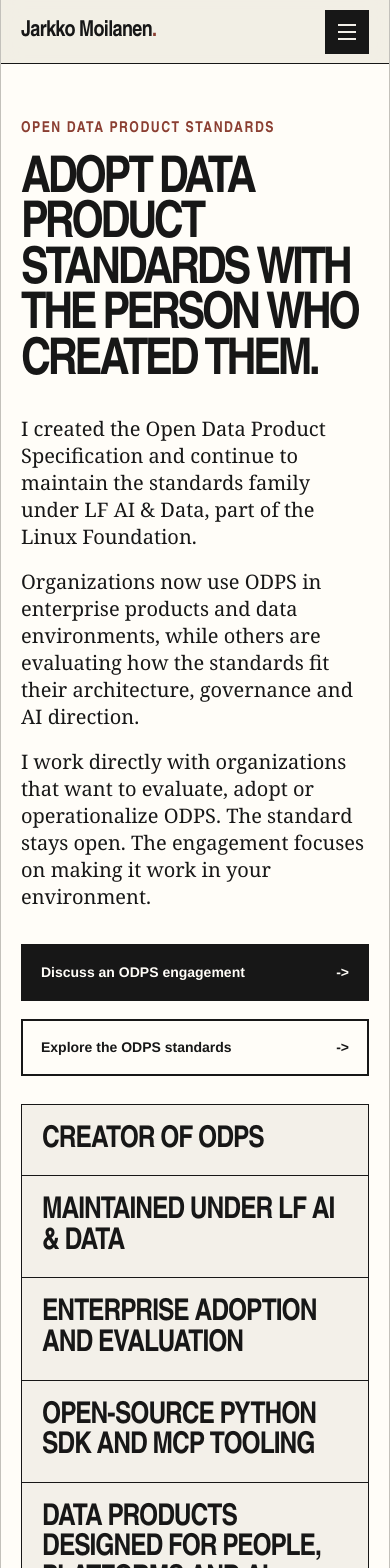
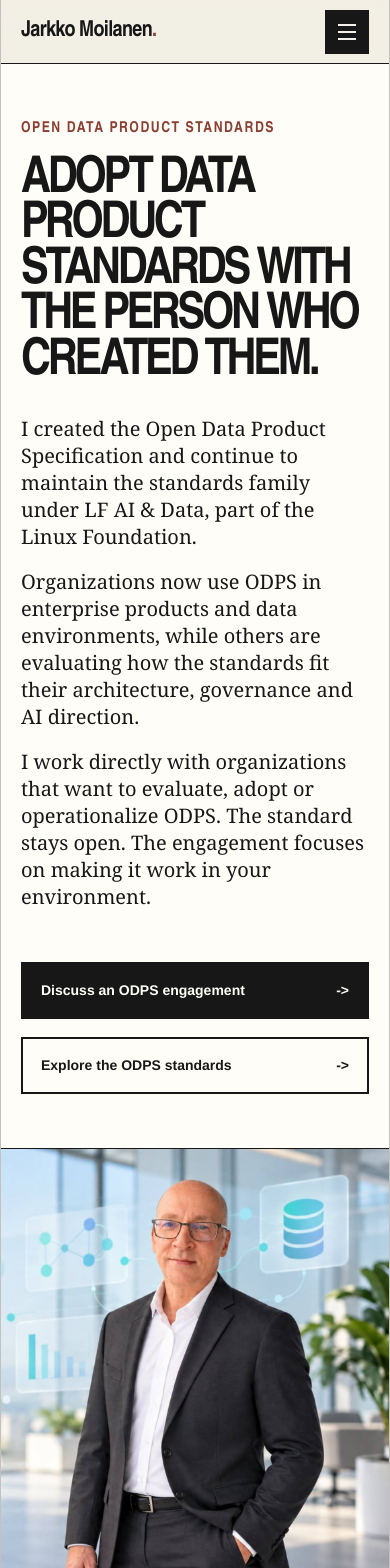
Before and after one commit to kyyberi/jarkko, a Next.js app: page /services/odps in a window 390 px wide. Shown: the top 1568 px of the page. Built offline with nearby package versions, Linux system fonts and the light colour scheme.

Commit message:
Align ODPS hero image treatment

```diff
--- a/app/globals.css
+++ b/app/globals.css
@@ -796,19 +796,32 @@ h1 {
 }
 
 .service-hero {
-  display: grid;
-  grid-template-columns: minmax(0, 1fr) minmax(300px, 0.46fr);
-  gap: clamp(28px, 5vw, 76px);
-  align-items: stretch;
-  padding: 76px var(--pad);
+  position: relative;
+  display: grid;
+  grid-template-columns: 1fr;
+  min-height: 720px;
+  overflow: hidden;
   border-bottom: 1px solid var(--ink);
   background: var(--white);
+}
+
+.service-hero-copy {
+  position: relative;
+  z-index: 2;
+  display: flex;
+  flex-direction: column;
+  justify-content: center;
+  width: min(68%, 980px);
+  min-height: 720px;
+  padding: clamp(48px, 5.4vw, 82px) clamp(64px, 5vw, 92px) 56px var(--pad);
+  background: var(--white);
+  clip-path: polygon(0 0, 100% 0, 88% 100%, 0 100%);
 }
 
 .service-hero h1 {
   max-width: 1020px;
   margin: 18px 0 28px;
-  font-size: clamp(50px, 6.5vw, 92px);
+  font-size: clamp(46px, 5.7vw, 82px);
 }
 
 .service-hero p {
@@ -826,11 +839,33 @@ h1 {
   margin-top: 34px;
 }
 
+.service-hero-image {
+  position: absolute;
+  inset: 0 0 0 auto;
+  z-index: 1;
+  width: 52%;
+  min-height: 720px;
+  margin: 0;
+  overflow: hidden;
+  border: 0;
+  background: #d7d0c5;
+}
+
+.service-hero-image img {
+  display: block;
+  width: 100%;
+  height: 100%;
+  min-height: 720px;
+  object-fit: cover;
+  object-position: 50% 38%;
+}
+
 .service-proof-strip {
   display: grid;
-  align-content: stretch;
+  grid-template-columns: repeat(5, minmax(0, 1fr));
   border-top: 1px solid var(--ink);
   border-left: 1px solid var(--ink);
+  border-bottom: 1px solid var(--ink);
   background: var(--paper);
 }
 
@@ -840,7 +875,6 @@ h1 {
   min-height: 82px;
   padding: 20px 24px;
   border-right: 1px solid var(--ink);
-  border-bottom: 1px solid var(--ink);
   color: var(--ink);
   font-family: var(--display);
   font-size: clamp(23px, 2.2vw, 31px);
@@ -2846,11 +2880,30 @@ h1 {
   }
 
   .service-hero {
-    padding-block: 54px;
+    min-height: auto;
   }
 
   .service-hero h1 {
     font-size: clamp(46px, 13vw, 68px);
+  }
+
+  .service-hero-copy {
+    width: 100%;
+    min-height: auto;
+    padding: 54px var(--pad);
+    border-bottom: 1px solid var(--ink);
+    clip-path: none;
+  }
+
+  .service-hero-image {
+    position: relative;
+    width: 100%;
+    min-height: 430px;
+  }
+
+  .service-hero-image img {
+    min-height: 430px;
+    object-position: 50% 34%;
   }
 
   .service-hero-actions,
--- a/app/services/odps/page.tsx
+++ b/app/services/odps/page.tsx
@@ -1,5 +1,5 @@
 import type { Metadata } from "next";
-import { Arrow, PageShell, sitePath } from "../../site";
+import { Arrow, PageShell, publicAssetPath, sitePath } from "../../site";
 import { canonicalPath, DEFAULT_OG_IMAGE, DEFAULT_OG_IMAGE_ALT } from "../../seo";
 
 const calendlyBookingUrl = "https://calendly.com/work-jarkkomoilanen/30min";
@@ -138,7 +138,7 @@ export default function OdpsServicesPage() {
   return (
     <PageShell>
       <section className="service-hero odps-service-hero">
-        <div>
+        <div className="service-hero-copy">
           <div className="section-kicker">Open Data Product Standards</div>
           <h1>Adopt data product standards with the person who created them.</h1>
           <p>
@@ -165,11 +165,18 @@ export default function OdpsServicesPage() {
             </a>
           </div>
         </div>
-        <aside className="service-proof-strip" aria-label="ODPS proof">
-          {proofItems.map((item) => (
-            <span key={item}>{item}</span>
-          ))}
-        </aside>
+        <figure className="service-hero-image">
+          <img
+            src={publicAssetPath("/images/odps-services-hero.jpg")}
+            alt="Jarkko Moilanen with data product interface elements"
+          />
+        </figure>
+      </section>
+
+      <section className="service-proof-strip" aria-label="ODPS proof">
+        {proofItems.map((item) => (
+          <span key={item}>{item}</span>
+        ))}
       </section>
 
       <section className="section service-family-section">
```
Also changed, not shown: public/images/odps-services-hero.jpg (added), 1 other file (tests, documents, lock files or other folders).
